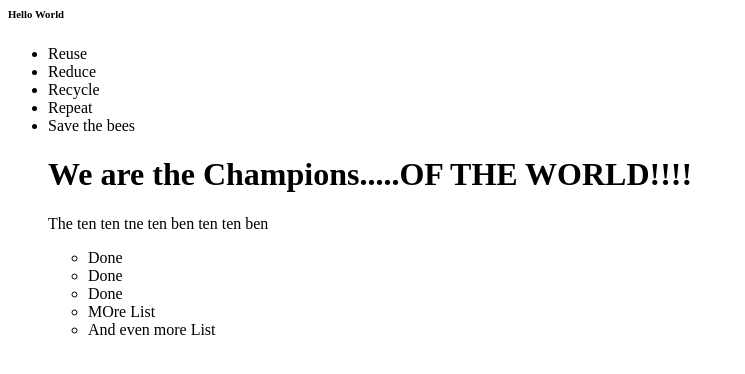
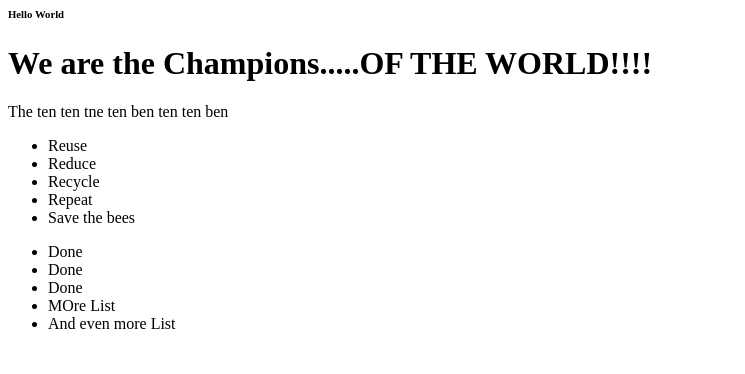
Before and after one commit to AveryDillon/NEW-DEMO, a plain HTML site: page index.html in a window 1280 px wide. Shown: the whole page, without its empty margins (0-745 px from the left). Drawn offline with Linux system fonts and the light colour scheme.

Commit message:
stuff that I forgot cause it took me so long to get this to push

```diff
--- a/index.html
+++ b/index.html
@@ -2,14 +2,17 @@
 	<head>
 		<body>
 			<h6>Hello World</h6>
-			<ul>
-				<li>Reuse</li>
-				<li>Reduce</li>
-				<li>Recycle</li>
-				<li>Repeat</li>
-				<li>Save the bees</li>
 			<h1>We are the Champions.....OF THE WORLD!!!!</h1>
 			<p>The ten ten tne ten ben ten ten ben</p>
+			<div>
+				<ul>
+					<li>Reuse</li>
+					<li>Reduce</li>
+					<li>Recycle</li>
+					<li>Repeat</li>
+					<li>Save the bees</li>
+				</ul>
+
 			<ul>
 				<li>Done</li>
 				<li>Done</li>
@@ -17,6 +20,7 @@
 				<li>MOre List</li>
 				<li>And even more List</li>
 			</ul>
+			</div>
 		</body>
 	</head>
 </html>
--- a/main.css
+++ b/main.css
@@ -1,5 +1,12 @@
-p{
+.p{
 	text-align: center;
 	color: black;
 	margin: 3rem;
 }
+
+.div {
+	text-transform: capitalize;
+	font-size-adjust: 3rem;
+	grid-area: all;
+	background-blend-mode: color-dodge;
+}
```
